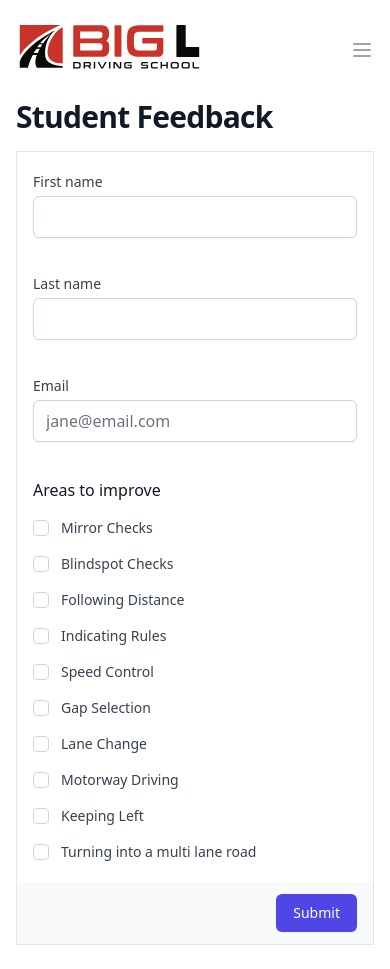
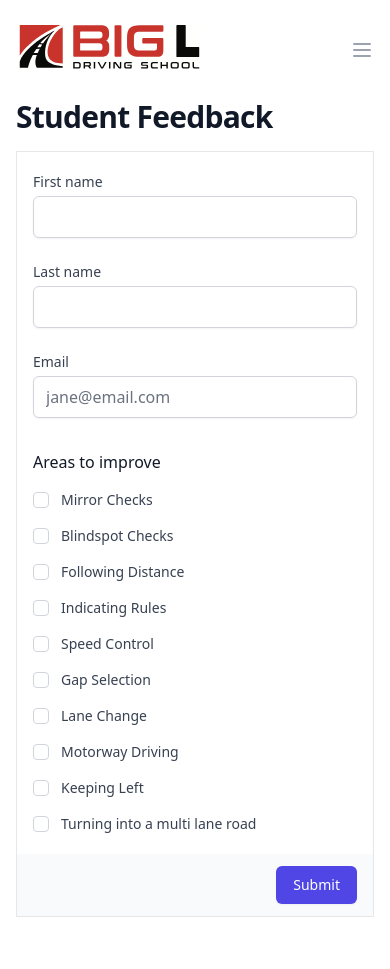
Before and after one commit to bigldrivingschool/bigl-website, a Next.js app: page /app in a window 390 px wide. After the commit the page ends 941 px from the top, so only its background shows below. Built offline with nearby package versions, Linux system fonts and the light colour scheme.

Commit message:
Layout tweak

```diff
--- a/components/FeedbackForm/FeedbackForm.tsx
+++ b/components/FeedbackForm/FeedbackForm.tsx
@@ -49,8 +49,8 @@ export const FeedbackForm = () => {
         <div className="space-y-6 bg-white px-4 py-5 sm:p-6">
           <fieldset>
             <legend className="sr-only">Student Feedback</legend>
-            <div className="grid grid-cols-6 gap-6">
-              <div className="col-span-6 mb-3 sm:col-span-3">
+            <div className="grid grid-cols-6 gap-6 ">
+              <div className="col-span-6 sm:col-span-3">
                 <TextField
                   name="firstName"
                   label="First name"
@@ -61,7 +61,7 @@ export const FeedbackForm = () => {
                   }}
                 />
               </div>
-              <div className="col-span-6 mb-3 sm:col-span-3">
+              <div className="col-span-6 sm:col-span-3">
                 <TextField
                   name="lastName"
                   label="Last name"
@@ -72,7 +72,7 @@ export const FeedbackForm = () => {
                   }}
                 />
               </div>
-              <div className="col-span-6 mb-3 sm:col-span-3">
+              <div className="col-span-6 sm:col-span-3">
                 <TextField
                   name="email"
                   label="Email"
@@ -87,7 +87,7 @@ export const FeedbackForm = () => {
               </div>
             </div>
             <div
-              className="mt-6 text-base font-medium text-gray-900"
+              className="mt-8 text-base font-medium text-gray-900"
               aria-hidden="true"
             >
               Areas to improve
```
